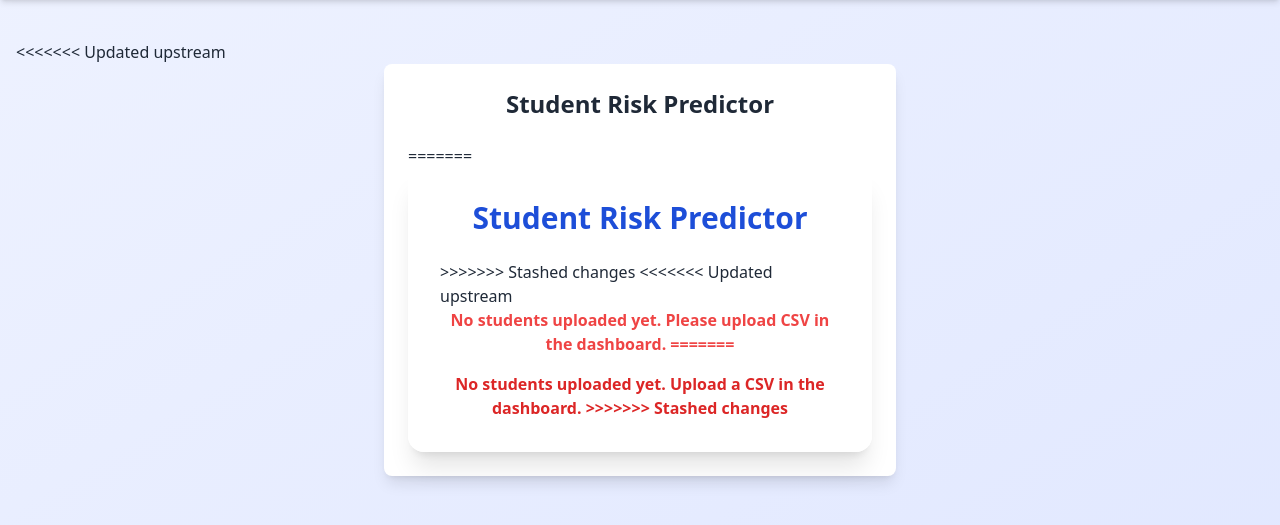
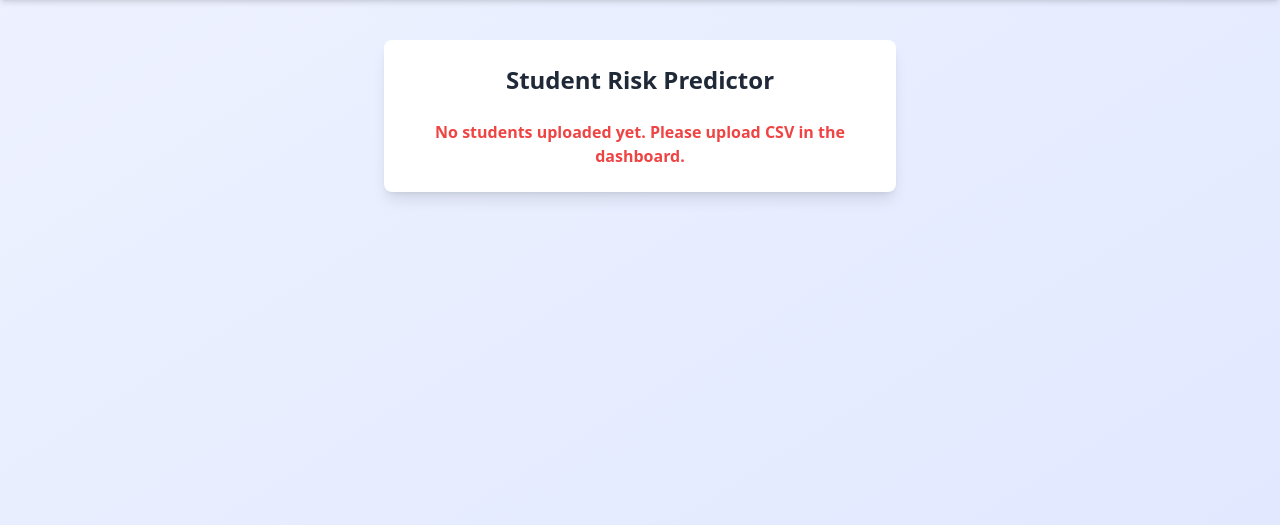
Before and after one commit to QuitsToaster/TutorSense, a Flask app: page /predict in a window 1280 px wide. Shown: the part 64-589 px from the top of the page. Run offline with Flask 3, Linux system fonts and the light colour scheme; parts of the project's set-up code (start-up, migrations or seed data) failed here and were passed over; some libraries are stand-ins or nearby versions.

Commit message:
Resolved merge conflicts

```diff
--- a/templates/index.html
+++ b/templates/index.html
@@ -1,13 +1,8 @@
 {% extends "base.html" %}
 {% block content %}
 
-<<<<<<< Updated upstream
 <div class="max-w-lg mx-auto bg-white shadow-lg rounded-lg p-6">
     <h2 class="text-2xl font-bold mb-6 text-center">Student Risk Predictor</h2>
-=======
-<div class="max-w-lg mx-auto bg-white/80 backdrop-blur-md shadow-xl rounded-2xl p-8">
-    <h2 class="text-3xl font-bold mb-6 text-center text-blue-700">Student Risk Predictor</h2>
->>>>>>> Stashed changes
 
     {% if students_list %}
     <form method="POST" class="space-y-6">
@@ -26,30 +21,26 @@
             </select>
         </div>
 
-<<<<<<< Updated upstream
+
         <button type="submit" class="w-full bg-blue-600 text-white rounded py-2 font-bold hover:bg-blue-500 transition">
-=======
+
         <button type="submit"
                 class="w-full bg-blue-600 text-white py-3 rounded-xl font-semibold text-lg hover:bg-blue-700 transition">
->>>>>>> Stashed changes
+
             Predict
         </button>
     </form>
 
     {% else %}
-<<<<<<< Updated upstream
+
     <p class="text-center text-red-500 font-semibold">
         No students uploaded yet. Please upload CSV in the dashboard.
-=======
-    <p class="text-center text-red-600 font-semibold mt-4">
-        No students uploaded yet. Upload a CSV in the dashboard.
->>>>>>> Stashed changes
     </p>
     {% endif %}
 
 
     {% if prediction %}
-<<<<<<< Updated upstream
+
     <div class="mt-6 bg-gray-100 p-4 rounded space-y-4">
 
 
@@ -93,10 +84,10 @@
         </div>
         {% endif %}
 
-=======
+
     <div class="mt-6 bg-blue-100 border border-blue-300 text-blue-800 p-4 rounded-xl text-center font-semibold">
         {{ prediction }}
->>>>>>> Stashed changes
+
     </div>
     {% endif %}
 </div>
```
Also changed, not shown: templates/dashboard.html (+1 -18 lines).
